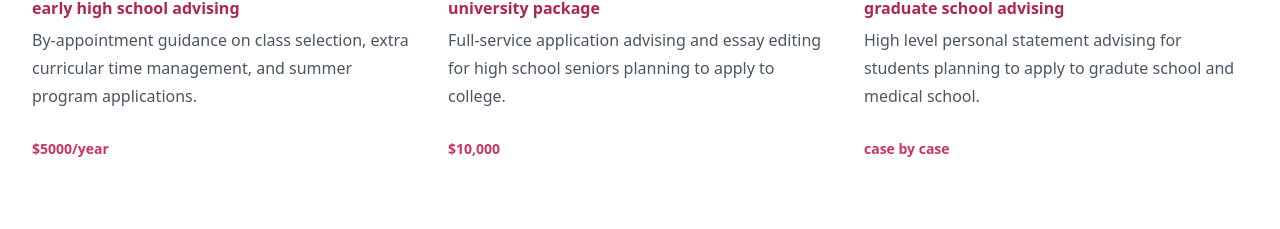
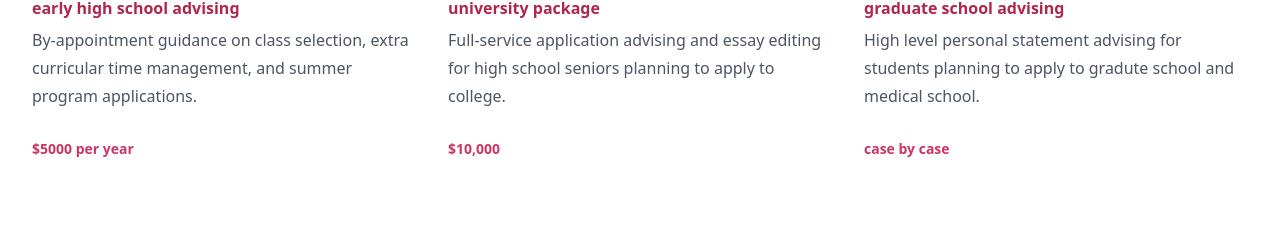
Before and after one commit to tendermoonflower/mpcc, a Next.js app: page / in a window 1280 px wide. Shown: the part 3935-4164 px from the top of the page. Built offline with nearby package versions, Linux system fonts and the light colour scheme.

Commit message:
Update index.tsx

```diff
--- a/pages/index.tsx
+++ b/pages/index.tsx
@@ -305,7 +305,7 @@ function Services() {
       name: "early high school advising",
       description:
         "By-appointment guidance on class selection, extra curricular time management, and summer program applications.",
-      price: "$5000/year",
+      price: "$5000 per year",
       icon: HandRaisedIcon,
     },
     {
```
